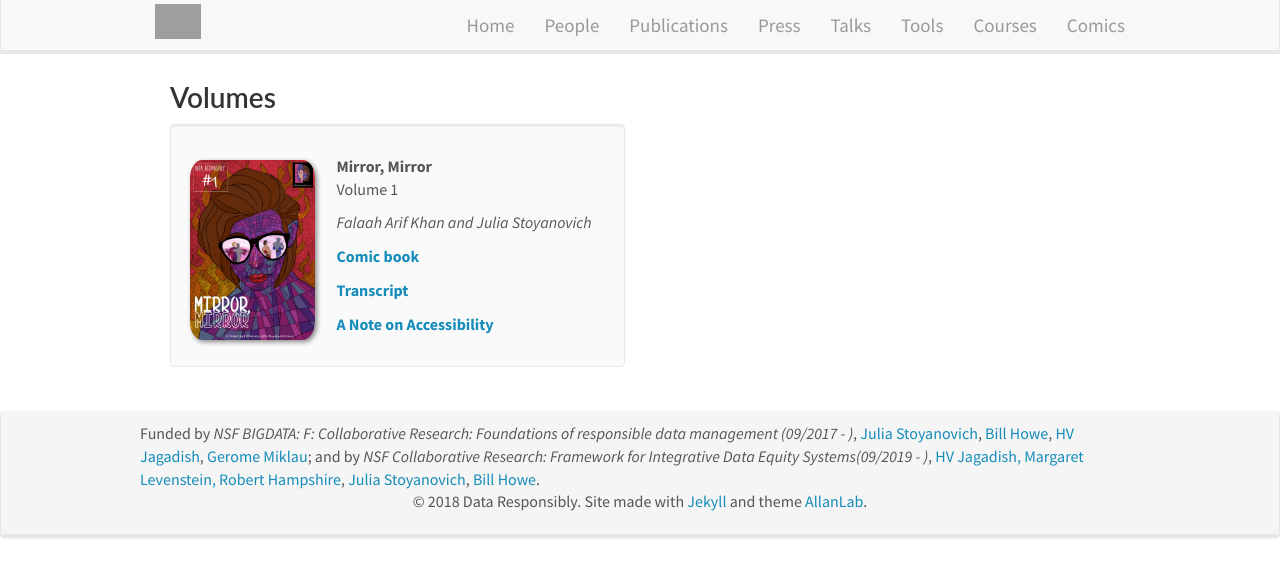
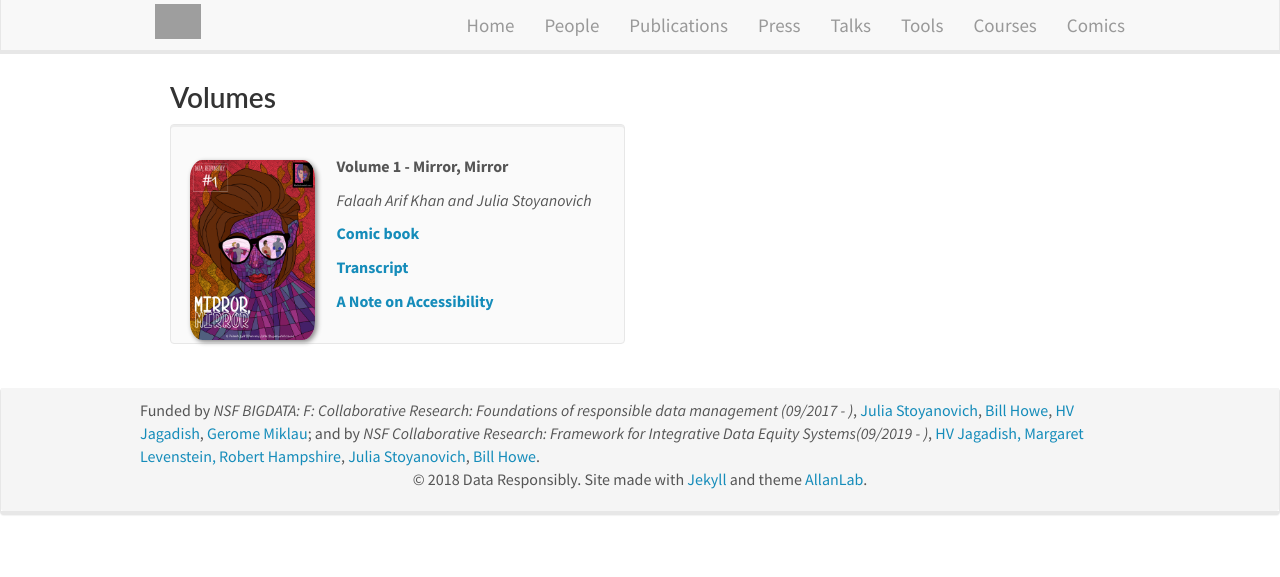
Before and after one commit to DataResponsibly/DataResponsibly.github.io, a Jekyll site: the page built from _pages/comics.md, in a window 1280 px wide. Shown: the top 577 px of the page. Built offline with Jekyll 4.4.1, drawn with Linux system fonts in a browser that asks for light colours; nearby versions of some CDN libraries; grey boxes are pictures that could not be loaded.

```diff
--- a/_data/comics.yml
+++ b/_data/comics.yml
@@ -1,6 +1,6 @@
-- title: "Mirror, Mirror"
+- title: "Volume 1 - Mirror, Mirror"
   image: Mirror_Mirror_Cover.png
-  description: Volume 1
+  description:
   authors: Falaah Arif Khan and Julia Stoyanovich
   number_link: 3
   link1:
```
